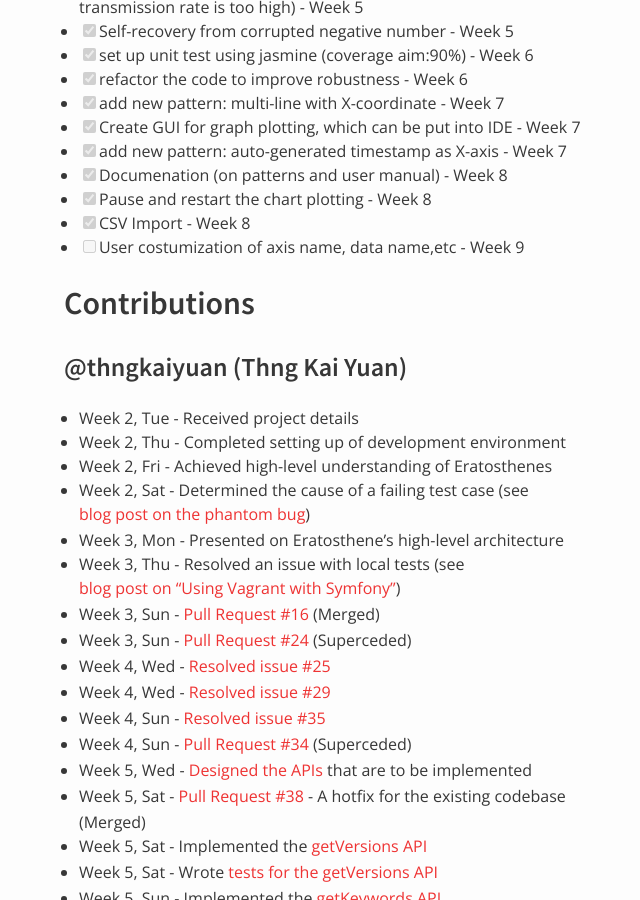
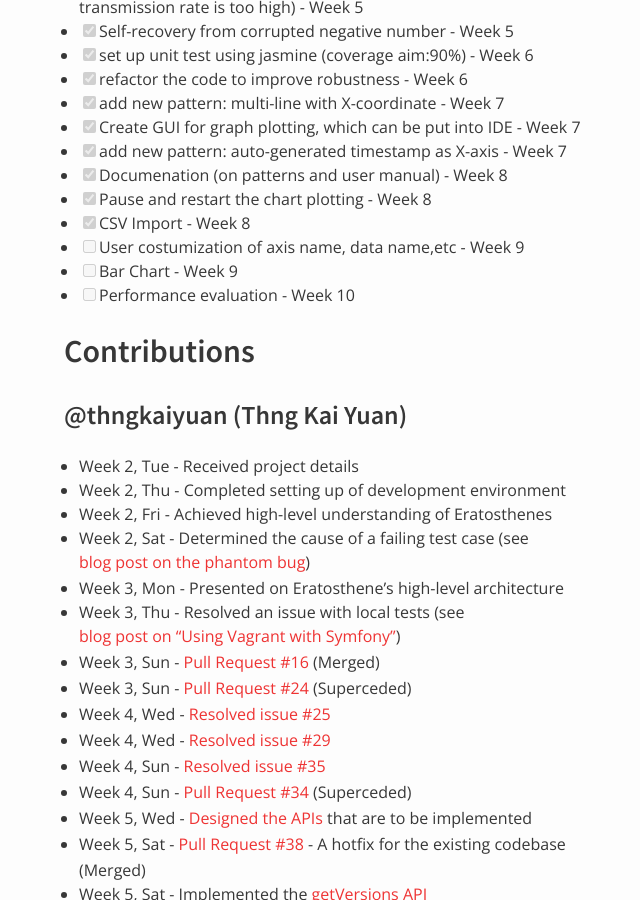
Before and after one commit to nus-oss/cs3281-AY1516S2-website, a Jekyll site: the page built from teams/codebender.md, in a window 1280 px wide and 900 px high, scrolled down 3543 px. Shown: the whole window, without its empty margins (306-946 px from the left). Built offline with Jekyll 4.4.1, drawn with Linux system fonts in a browser that asks for light colours; some of the changed text lies outside the part shown.

Commit message:
ma tanghao

```diff
--- a/teams/codebender.md
+++ b/teams/codebender.md
@@ -126,6 +126,8 @@ permalink: /teams/codebender/
 * [x] Pause and restart the chart plotting - Week 8
 * [x] CSV Import - Week 8
 * [ ] User costumization of axis name, data name,etc - Week 9
+* [ ] Bar Chart - Week 9
+* [ ] Performance evaluation - Week 10
 
 ## Contributions
 
@@ -322,6 +324,7 @@ permalink: /teams/codebender/
 * Week 7, Fri - CSV import
 * Week 7, Sun - Documentation(readme.md)
 * Week 8, Tues - dataparser logic for frequency bar chart
+* Week 8, Sun - finish implementing bar chart (both frontend and backend)
 
 #### Contribution to minor project - Coursemology
  * PR [#797](https://github.com/Coursemology/coursemology2/pull/797) for issue[#681](https://github.com/Coursemology/coursemology2/issues/681) (merged) - Week 5, Sun
```
